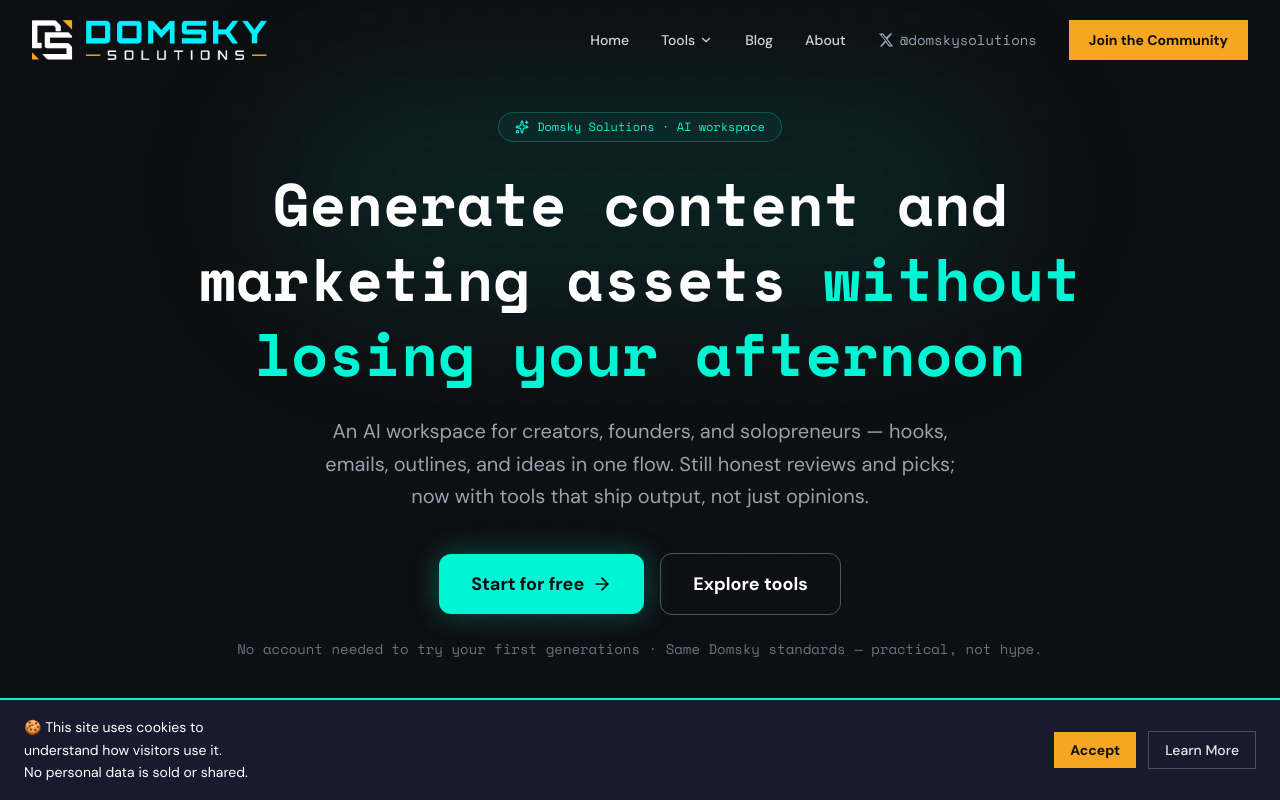
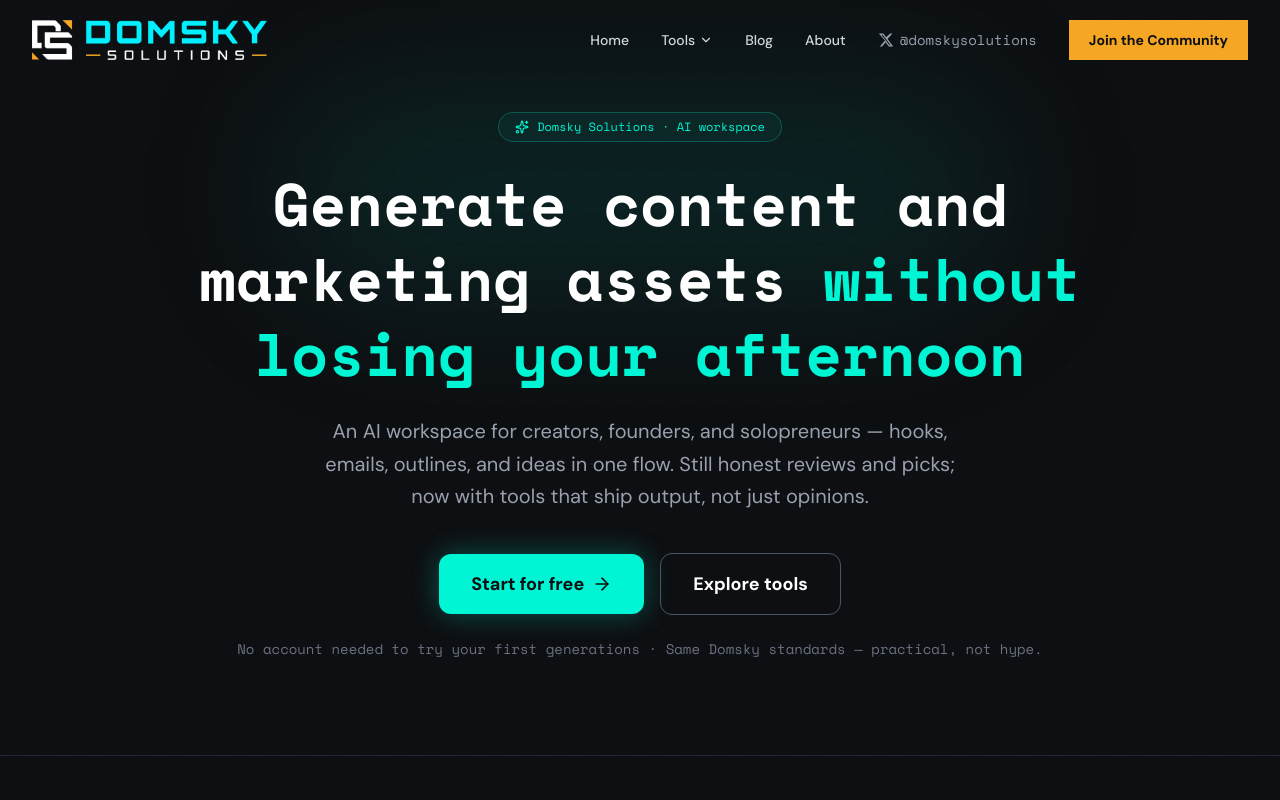
Before and after one commit to domskysolutions-collab/domskysolutions.com, a React (Vite) app: page / in a window 1280 px wide. Shown: the top 800 px of the page. Built offline with nearby package versions, Linux system fonts and the light colour scheme.

Commit message:
Revert "GDPR"
This reverts commit f74cadab08f1e6e43f0e7d3f90b31a87a535ba80.

```diff
--- a/src/App.tsx
+++ b/src/App.tsx
@@ -2,7 +2,6 @@
 import { BrowserRouter as Router, Routes, Route } from 'react-router-dom';
 import { Navbar } from './components/Navbar';
 import { Footer } from './components/Footer';
-import { CookieBanner } from './components/CookieBanner';
 import { HomePage } from './pages/HomePage';
 import { AboutPage } from './pages/AboutPage';
 import { ToolsPage } from './pages/ToolsPage';
@@ -59,7 +58,6 @@
         <Route path="*" element={<NotFoundPage />} />
       </Routes>
       <Footer />
-      <CookieBanner />
     </Router>
   );
 }
--- a/src/components/CookieBanner.tsx
+++ /dev/null
@@ -1,69 +0,0 @@
-import React, { useEffect, useState } from 'react';
-import { Link } from 'react-router-dom';
-
-const CONSENT_KEY = 'cookie-consent';
-const CONSENT_ACCEPTED = 'accepted';
-
-export function CookieBanner() {
-  const [isVisible, setIsVisible] = useState(false);
-
-  useEffect(() => {
-    if (typeof window === 'undefined') return;
-    try {
-      const consent = window.localStorage.getItem(CONSENT_KEY);
-      if (consent !== CONSENT_ACCEPTED) setIsVisible(true);
-    } catch {
-      setIsVisible(true);
-    }
-  }, []);
-
-  const accept = () => {
-    try {
-      window.localStorage.setItem(CONSENT_KEY, CONSENT_ACCEPTED);
-    } catch {
-      // If storage is blocked, still allow dismissing locally for this session.
-    }
-    setIsVisible(false);
-  };
-
-  if (!isVisible) return null;
-
-  return (
-    <div
-      className="fixed bottom-0 left-0 right-0 w-full z-[9999]"
-      style={{
-        background: '#1a1a2e',
-        borderTop: '2px solid #00F5D4',
-        padding: '16px 24px',
-      }}
-      role="dialog"
-      aria-live="polite"
-      aria-label="Cookie consent"
-    >
-      <div className="max-w-7xl mx-auto flex flex-col sm:flex-row gap-4 sm:items-center sm:justify-between">
-        <p className="text-white text-sm leading-relaxed">
-          <span aria-hidden="true">🍪 </span>
-          This site uses cookies to <br className="hidden sm:block" />
-          understand how visitors use it. <br className="hidden sm:block" />
-          No personal data is sold or shared.
-        </p>
-
-        <div className="flex items-center gap-3 shrink-0">
-          <button
-            type="button"
-            onClick={accept}
-            className="bg-brand-amber text-brand-bg px-4 py-2 font-bold text-sm hover:bg-yellow-400 transition-colors"
-          >
-            Accept
-          </button>
-          <Link
-            to="/privacy"
-            className="px-4 py-2 text-sm font-medium text-gray-200 border border-gray-500/60 hover:border-gray-400 hover:bg-white/5 transition-colors"
-          >
-            Learn More
-          </Link>
-        </div>
-      </div>
-    </div>
-  );
-}
```
